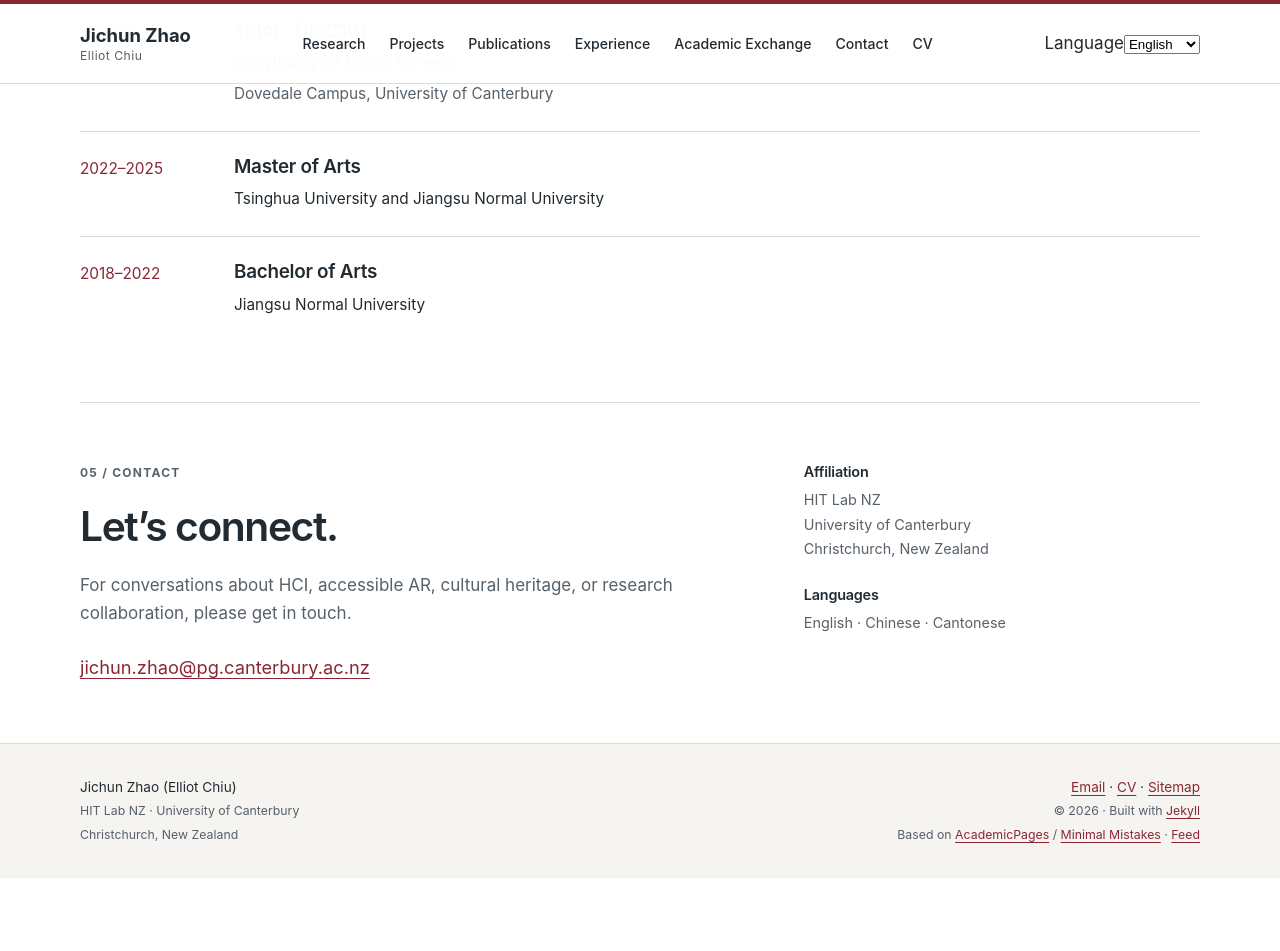
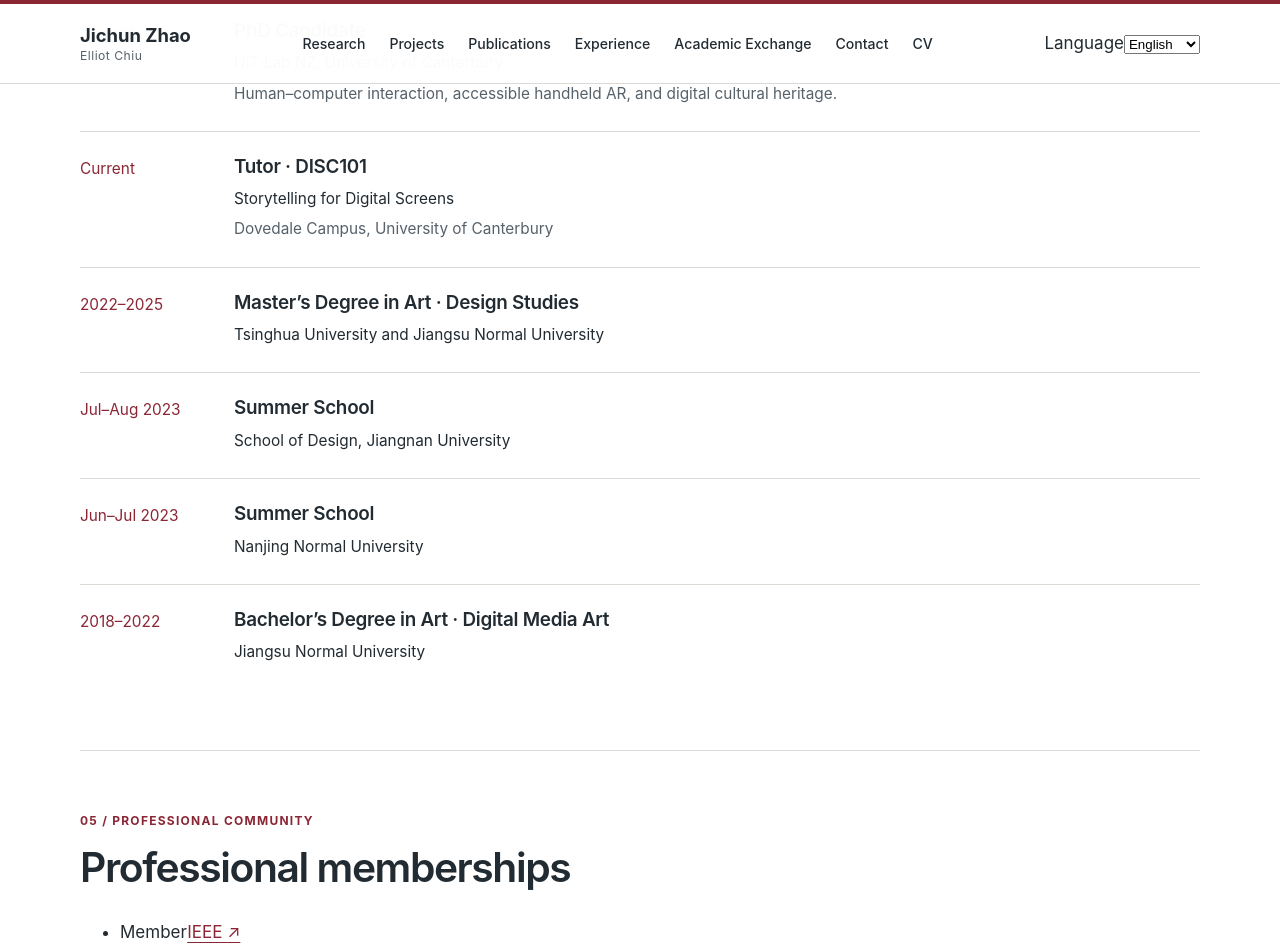
Before and after one commit to Elliot1540/ElliotChiu.github.io, a Jekyll site: the page built from _pages/about.md, in a window 1280 px wide and 1400 px high, scrolled down 3555 px. Shown: the top 951 px of the window. Built offline with Jekyll 4.4.1, drawn with Linux system fonts in a browser that asks for light colours; before the commit the page ends 4433 px from its top, so only the background shows below that; some of the changed text lies outside the part shown.

Commit message:
Update education and add academic exchange page

```diff
--- a/_pages/about.md
+++ b/_pages/about.md
@@ -41,13 +41,24 @@ redirect_from:
 <section id="experience" class="section" aria-labelledby="experience-title">
   <div class="section-heading heading-row"><div><p class="eyebrow">04 / Experience</p><h2 id="experience-title">Research, teaching &amp; education</h2></div><a href="{{ '/cv/' | relative_url }}">Full CV <span aria-hidden="true">↗</span></a></div>
   <div class="timeline">
+    <article class="planned"><p class="period">Oct–Dec 2026 <span class="status-tag">Planned</span></p><div><h3>Visiting Research</h3><p><a href="https://www.riec.tohoku.ac.jp/en/">Research Institute of Electrical Communication (RIEC), Tohoku University</a></p><p class="muted">Sendai, Japan · Upcoming research visit</p></div></article>
     <article><p class="period">Current</p><div><h3>PhD Candidate</h3><p>HIT Lab NZ, University of Canterbury</p><p class="muted">Human–computer interaction, accessible handheld AR, and digital cultural heritage.</p></div></article>
     <article><p class="period">Current</p><div><h3>Tutor · DISC101</h3><p>Storytelling for Digital Screens</p><p class="muted">Dovedale Campus, University of Canterbury</p></div></article>
-    <article><p class="period">2022–2025</p><div><h3>Master of Arts</h3><p>Tsinghua University and Jiangsu Normal University</p></div></article>
-    <article><p class="period">2018–2022</p><div><h3>Bachelor of Arts</h3><p>Jiangsu Normal University</p></div></article>
+    <article><p class="period">2022–2025</p><div><h3>Master’s Degree in Art · Design Studies</h3><p>Tsinghua University and Jiangsu Normal University</p></div></article>
+    <article><p class="period">Jul–Aug 2023</p><div><h3>Summer School</h3><p>School of Design, Jiangnan University</p></div></article>
+    <article><p class="period">Jun–Jul 2023</p><div><h3>Summer School</h3><p>Nanjing Normal University</p></div></article>
+    <article><p class="period">2018–2022</p><div><h3>Bachelor’s Degree in Art · Digital Media Art</h3><p>Jiangsu Normal University</p></div></article>
   </div>
 </section>
+<section id="memberships" class="section" aria-labelledby="memberships-title">
+  <div class="section-heading"><p class="eyebrow">05 / Professional community</p><h2 id="memberships-title">Professional memberships</h2></div>
+  {% include academic-memberships.html %}
+</section>
+<section id="exchange" class="section" aria-labelledby="exchange-title">
+  <div class="section-heading heading-row"><div><p class="eyebrow">06 / Academic exchange</p><h2 id="exchange-title">Ideas in conversation</h2></div><a href="{{ '/exchange/' | relative_url }}">Academic Exchange <span aria-hidden="true">↗</span></a></div>
+  {% include academic-exchange.html %}
+</section>
 <section id="contact" class="section contact" aria-labelledby="contact-title">
-  <div><p class="eyebrow">05 / Contact</p><h2 id="contact-title">Let’s connect.</h2><p>For conversations about HCI, accessible AR, cultural heritage, or research collaboration, please get in touch.</p><a class="email-link" href="mailto:{{ site.author.email }}">{{ site.author.email }}</a></div>
+  <div><p class="eyebrow">07 / Contact</p><h2 id="contact-title">Let’s connect.</h2><p>For conversations about HCI, accessible AR, cultural heritage, or research collaboration, please get in touch.</p><a class="email-link" href="mailto:{{ site.author.email }}">{{ site.author.email }}</a></div>
   <div class="contact-details"><h3>Affiliation</h3><p>HIT Lab NZ<br>University of Canterbury<br>Christchurch, New Zealand</p><h3>Languages</h3><p>English · Chinese · Cantonese</p></div>
 </section>
```
Also changed, not shown: _pages/cv.md (+13 -7 lines), _pages/exchange.html (added, +8 -0 lines).
